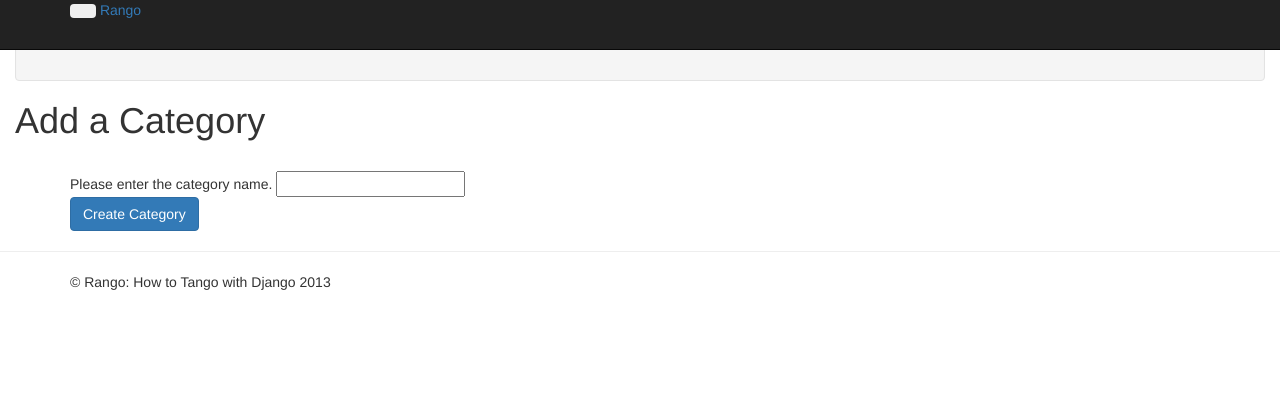
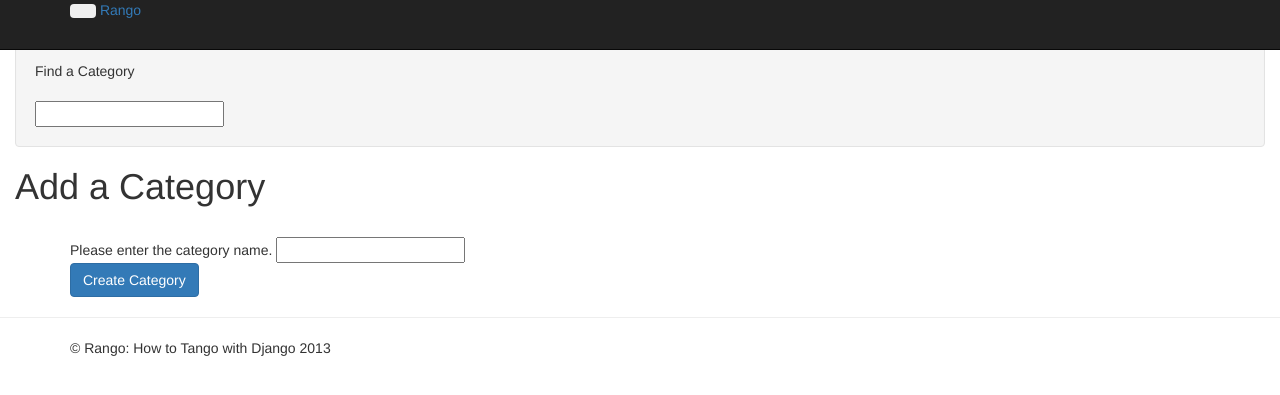
Before and after one commit to Micaiah-Chang/tango-with-django, a Django app: page /rango/add_category/ in a window 1280 px wide. Shown: the top 395 px of the page. Run offline with Django 3.2, Linux system fonts and the light colour scheme; the visitor is signed in with stand-in values (Sample User, id 1); data that the repository does not hold is empty; some libraries are stand-ins or nearby versions.

Commit message:
Implement category suggest on list.

```diff
--- a/tango_with_django_project/rango/urls.py
+++ b/tango_with_django_project/rango/urls.py
@@ -8,6 +8,7 @@ urlpatterns = patterns('',
          url(r'^category/(?P<category_name_url>\w+)/add_page/$', views.add_page, name='add_page'),
         url(r'^add_category/$', views.add_category, name='add_category'),
         url(r'^like_category/$', views.like_category, name='like_category'),
+        url(r'^suggest_category/$', views.suggest_category, name='suggest_category'),
         url(r'^register/$', views.register, name='register'),
         url(r'^login/$', views.user_login, name='login'),
         url(r'^restricted/', views.restricted, name='restricted'),
--- a/tango_with_django_project/rango/views.py
+++ b/tango_with_django_project/rango/views.py
@@ -60,34 +60,30 @@ def about(request):
 def category(request, category_name_url):
     context = RequestContext(request)
 
-    category_name = category_name_url.replace('_', ' ')
+    category_name = decode_url(category_name_url)
 
-    context_dict = {'category_name' : category_name,
-                    'category_name_url': category_name_url}
+    context_dict = {'category_name': category_name, 'category_name_url': category_name_url}
 
     cat_list = get_category_list()
     context_dict['cat_list'] = cat_list
 
     try:
-        category = Category.objects.get(name=category_name)
 
-        pages = Page.objects.filter(category=category)
+        category = Category.objects.get(name__iexact=category_name)
+        context_dict['category'] = category
 
-        context_dict['pages'] = sorted(pages, key=lambda x: x.views, reverse=True)
+        pages = Page.objects.filter(category=category).order_by('-views')
 
-        context_dict['category'] = category
+
+        context_dict['pages'] = pages
     except Category.DoesNotExist:
         pass
 
-    result_list = []
-
     if request.method == 'POST':
         query = request.POST['query'].strip()
-
         if query:
             result_list = run_query(query)
             context_dict['result_list'] = result_list
-
 
     return render_to_response('rango/category.html', context_dict, context)
 
@@ -324,8 +320,18 @@ def encode_url(url):
     return url.replace(' ', '_')
 
 
-def get_category_list():
-    category_list = Category.objects.all()
+def get_category_list(max_results=0, starts_with=''):
+    category_list = []
+
+    if starts_with:
+        category_list = Category.objects.filter(name__istartswith=starts_with)
+    else:
+        category_list = Category.objects.all()
+
+    if max_results > 0:
+        if len(category_list) > max_results:
+            category_list = category_list[:max_results]
+
 
     for category in category_list:
         category.url = encode_url(category.name)
--- a/tango_with_django_project/templates/rango/base.html
+++ b/tango_with_django_project/templates/rango/base.html
@@ -59,14 +59,18 @@
 		  <div class="well sidebar-nav">
 			{% block side_block %}
 		    {% endblock %}
-		  <div id="cats">
+		  <div>
+			<ul class="nav nav-list">
+			  <li class="nav-header">Find a Category</li>
+			  <form>
+				<label></label>
+				<li><input class="search-query span10"type="text" name="suggestion" value="" id="suggestion" /></li>
+			  </form>
+			</ul>
 		  {% if cat_list %}
-			<ul class="nav nav-list">
-			  <li>Category list</li>
-			</ul>
-			<ul class="nav nav-list">
+			<div id='cats'>
 			  {% include 'rango/category_list.html' with cat_list=cat_list %}
-			</ul>
+			</div>
 		  {% endif %}
 		  </div>
 		  </div>
```
